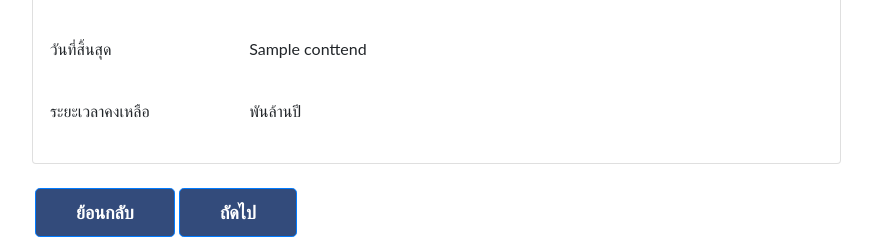
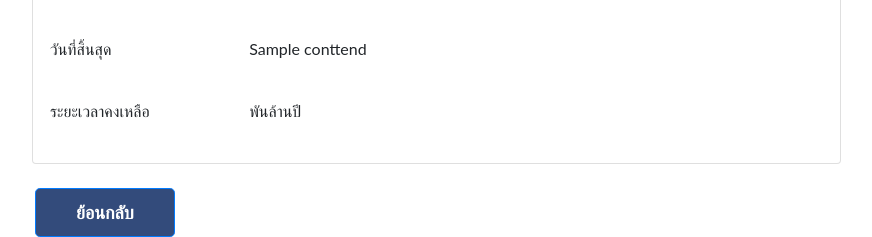
Before and after one commit to nadonez2943/NSM, a Flask app: template APP/templates/considerB.html in a window 1280 px wide. Shown: the part 971-1208 px from the top of the page, without its empty margins (65-937 px from the left). Run offline with Flask 2, Linux system fonts and the light colour scheme; the visitor is signed in with stand-in values (Sample User, id 1); tables that the repository leaves empty or names only in its code hold one stand-in row (values such as "Sample post"); the template is opened without the code that fills it: most values are stand-ins (such as "Sample title", 1, 10 or a date in 2020); some libraries are stand-ins or nearby versions.

Commit message:
v.14.3
v.14.3

```diff
--- a/APP/templates/considerB.html
+++ b/APP/templates/considerB.html
@@ -142,7 +142,6 @@
       </div>
       <br>
 
-        <a  class="btn btn-primary btn-lg" href ="/" >ย้อนกลับ</a>
-        <a  class="btn btn-primary btn-lg" href ="/" >ถัดไป</a>
+      <input class="btn btn-primary btn-lg" type="button" onclick="history.back()" value="ย้อนกลับ">
 
   {% endblock %}
```
